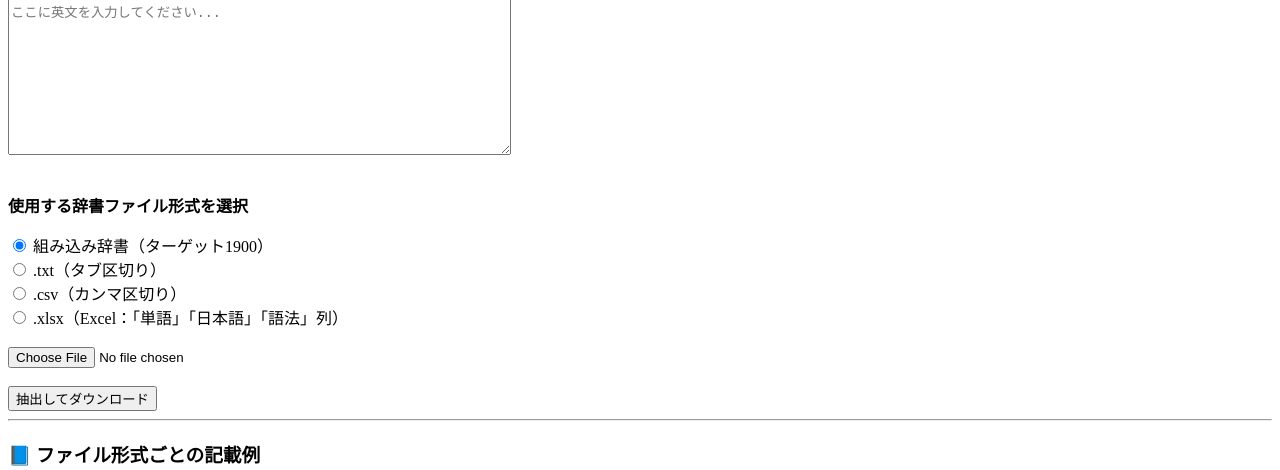
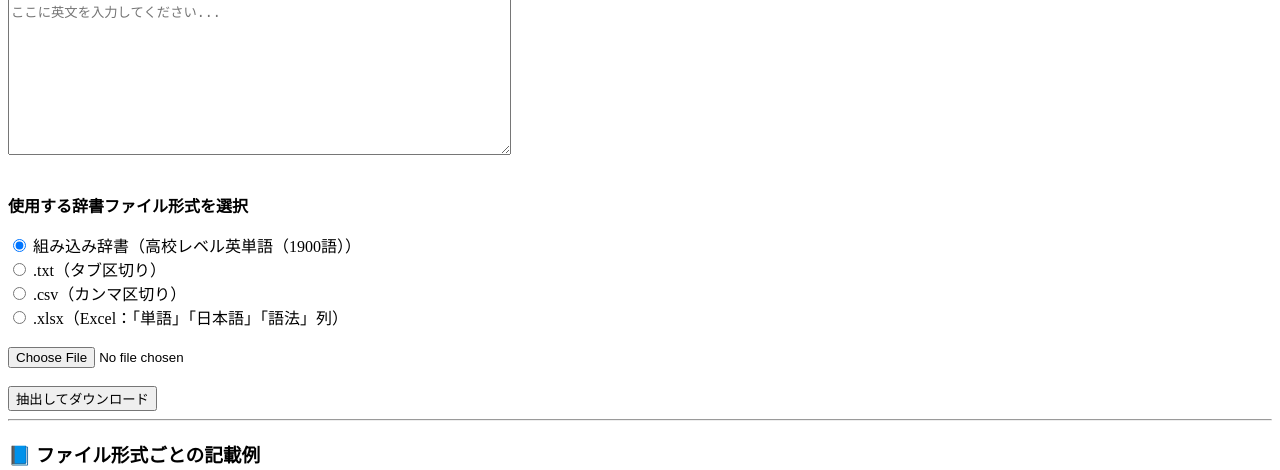
Before and after one commit to sawa-sa/wordlist-webapp, a Flask app: page / in a window 1280 px wide. Shown: the part 90-560 px from the top of the page. Run offline with Flask 3, Linux system fonts and the light colour scheme; parts of the project's set-up code (start-up, migrations or seed data) failed here and were passed over.

Commit message:
Update index.html

```diff
--- a/templates/index.html
+++ b/templates/index.html
@@ -10,7 +10,7 @@
         <textarea name="text" rows="10" cols="60" placeholder="ここに英文を入力してください..."></textarea><br><br>
 
         <p><strong>使用する辞書ファイル形式を選択</strong></p>
-        <label><input type="radio" name="filetype" value="builtin" checked> 組み込み辞書（ターゲット1900）</label><br>
+        <label><input type="radio" name="filetype" value="builtin" checked> 組み込み辞書（高校レベル英単語（1900語））</label><br>
         <label><input type="radio" name="filetype" value="txt"> .txt（タブ区切り）</label><br>
         <label><input type="radio" name="filetype" value="csv"> .csv（カンマ区切り）</label><br>
         <label><input type="radio" name="filetype" value="xlsx"> .xlsx（Excel：「単語」「日本語」「語法」列）</label><br><br>
```
